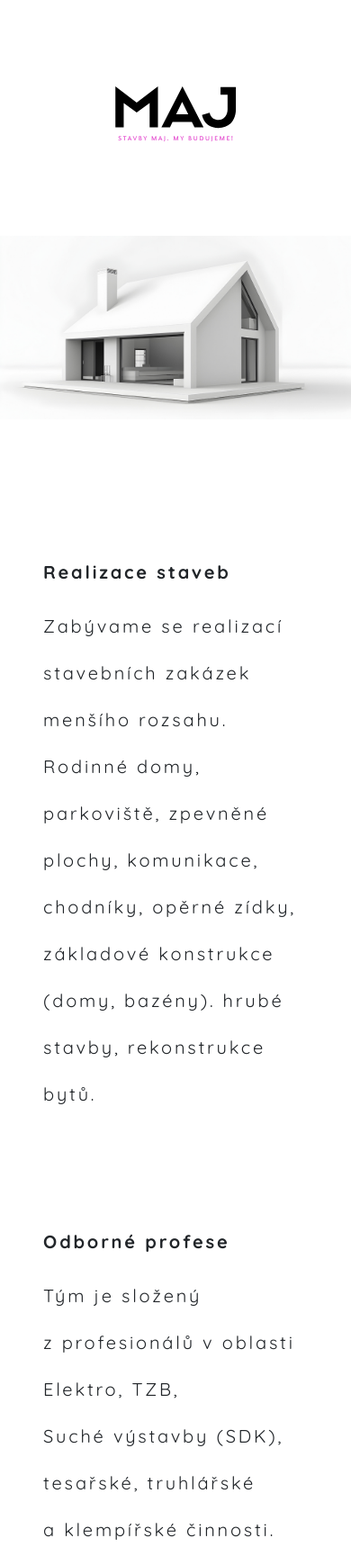
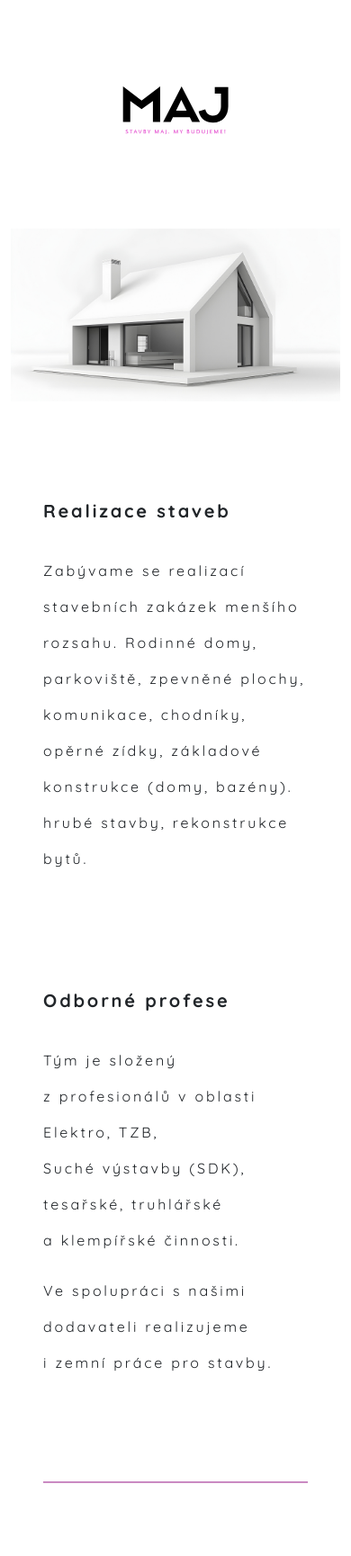
Before and after one commit to janfluksa/website-stavbymaj.cz, a website built with Vite: page index.html in a window 390 px wide. Shown: the top 1729 px of the page at 90% size. Built offline with nearby package versions, Linux system fonts and the light colour scheme.

Commit message:
oprava containeru a mobilu

```diff
--- a/index.html
+++ b/index.html
@@ -9,7 +9,7 @@
   </head>
   <body>
     <header>
-        <div class="conatiner">
+        <div class="container">
             <div class="row">
                 <div class="col text-center p-5">
                     <h1>
@@ -19,12 +19,10 @@
             </div>
         </div>
     </header>
-    <section class="illustration pb-5">
-        <div class="conatiner">
-            <div class="row">
-                <div class="col text-center">
-                    <img src="/img/stavba-model.jpg" class="img-fluid" alt="Ilustrační model stavby">
-                </div>
+    <section class="illustration pb-0 pb-xs-0 pb-sm-4 pb-md-5">
+        <div class="container">
+            <div class=" text-center">
+                <img src="/img/stavba-model.jpg" class="img-fluid" alt="Ilustrační model stavby">
             </div>
         </div>
     </section>
--- a/style.css
+++ b/style.css
@@ -25,6 +25,7 @@ h2 {
     font-weight: 700;
     line-height: 3.25rem; /* 260% */
     letter-spacing: 0.175rem;
+    margin-bottom: 1.25rem;
 }
 
 a, a:hover, a:visited, a:active {
@@ -33,6 +34,10 @@ a, a:hover, a:visited, a:active {
 
 .container {
     max-width: 1000px;
+}
+
+.tel {
+    text-decoration: none !important;
 }
 
 .container-fluid {
@@ -44,3 +49,22 @@ hr {
     border-width: 2px;
     opacity: .5;
 }
+
+@media only screen and (min-width: 551px) and (max-width: 950px) {
+
+    p, address {
+        font-size: 1.125rem;
+        line-height: 2.75rem;
+        letter-spacing: 0.175rem;
+    }
+}
+
+@media only screen and (max-width: 550px) {
+
+    p, address {
+        font-size: 1rem;
+        line-height: 2.5rem;
+        letter-spacing: 0.175rem;
+
+    }
+}
```
